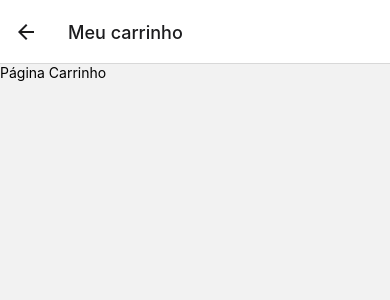
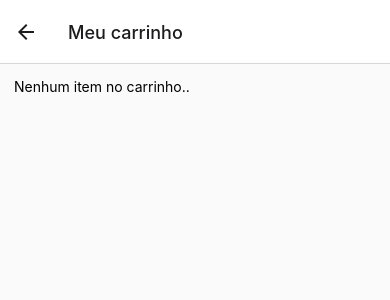
Before and after one commit to Guilherme-Castello-Clear/desafio-rn, a React Native app: screen /Cart in a window 390 px wide. Shown: the top 300 px of the page. Built offline with nearby package versions, Linux system fonts and the light colour scheme.

Commit message:
Feat: Removing item from cart

```diff
--- /dev/null
+++ b/src/components/CardItem/index.js
@@ -0,0 +1,90 @@
+import { View, Text, StyleSheet, TouchableOpacity } from 'react-native';
+import {useState} from 'react';
+
+export default function CardItem({data, addAmount, removeAmount}) {
+
+
+  const [amount, setAmount] = useState(data?.amount)
+
+  function handleIncrease(){
+    addAmount();
+    setAmount(item => item + 1)
+  }
+
+  function handleDecrease(){
+    removeAmount()
+    if(amount === 0){
+      setAmount(0);
+      return;
+    }
+
+    setAmount(item => item - 1)
+
+  }
+
+ return (
+
+   <View style={styles.container}>
+
+    <View>
+      <Text style={styles.title}>{data.name}</Text>
+      <Text style={styles.price}>R$ {data.price}</Text>
+    </View>
+
+    <View style={styles.amountContainer}>
+
+      <TouchableOpacity style={styles.buttonAdd} onPress={handleDecrease}>
+        <Text>-</Text>
+      </TouchableOpacity>
+
+      <Text style={styles.amount}>{amount}</Text>
+
+      <TouchableOpacity style={styles.buttonAdd} onPress={handleIncrease}>
+        <Text>+</Text>
+      </TouchableOpacity>
+
+    </View>
+
+   </View>
+
+  );
+}
+const styles = StyleSheet.create({
+
+  container:{
+    borderWidth: 1,
+    borderColor: '#DFDFDf',
+    borderRadius: 2,
+    marginBottom: 14,
+    padding: 8,
+  },
+
+  title:{
+    fontWeight: 'bold',
+    fontSize: 18,
+  },
+
+  price:{
+    fontSize: 16,
+  },
+
+  amountContainer:{
+    marginTop: 14,
+    marginBottom: 14,
+    flexDirection: 'row',
+    alignItems: 'center'
+  },
+
+  buttonAdd:{
+    backgroundColor: "#168fff",
+    padding: 6,
+    paddingLeft: 14,
+    paddingRight: 14,
+    borderRadius: 2,
+  },
+
+  amount:{
+    marginLeft: 14,
+    marginRight:14,
+  }
+})
--- a/src/contexts/CartContext.js
+++ b/src/contexts/CartContext.js
@@ -27,11 +27,27 @@
 
     }
 
+    function removeItemCart(product){
+        const indexItem = cart.findIndex(item => item.id === product.id)
+
+        if(cart[indexItem]?.amount > 1){
+            let cartList = cart;
+            cartList[indexItem].amount = cartList[indexItem].amount - 1;
+            cartList[indexItem].total = cartList[indexItem].total - cartList[indexItem].price;
+            setCart(cartList)
+            return;
+        }
+
+        const removeItem = cart.filter(item => item.id !== product.id)
+        setCart(removeItem);
+    }
+
     return(
         <CartContext.Provider
             value={{
                 cart,
-                addItemCart
+                addItemCart,
+                removeItemCart
             }}
         >
             {children}
--- a/src/pages/Cart/index.js
+++ b/src/pages/Cart/index.js
@@ -1,16 +1,37 @@
-import React from "react"
-import {View, Text, StyleSheet} from 'react-native'
+import {View, Text, StyleSheet, FlatList} from 'react-native'
+import {useContext} from 'react'
+import {CartContext} from '../../contexts/CartContext'
+
+import CardItem from '../../components/CardItem'
 
 export default function Cart(){
-    return(
-        <View style={styles.container}>
-            <Text>Página Carrinho</Text>
-        </View>
-    )
+
+  const { cart, addItemCart, removeItemCart } = useContext(CartContext);
+
+  return(
+    <View style={stlyes.container}>
+      <FlatList
+        data={cart}
+        showsVerticalScrollIndicator={false}
+        keyExtractor={ (item) => String(item.id) }
+        ListEmptyComponent={ () => <Text>Nenhum item no carrinho..</Text>}
+        renderItem={ ({item}) => (
+          <CardItem
+            data={item}
+            addAmount={ () => addItemCart(item) }
+            removeAmount={ () => removeItemCart(item) }
+          />
+        )}
+      />
+    </View>
+  )
 }
-
-const styles = StyleSheet.create({
-    container:{
-        flex:1
-    }
+const stlyes = StyleSheet.create({
+  container:{
+    flex:1,
+    backgroundColor: '#FAFAFA',
+    paddingStart: 14,
+    paddingEnd: 14,
+    paddingTop: 14,
+  }
 })
```
